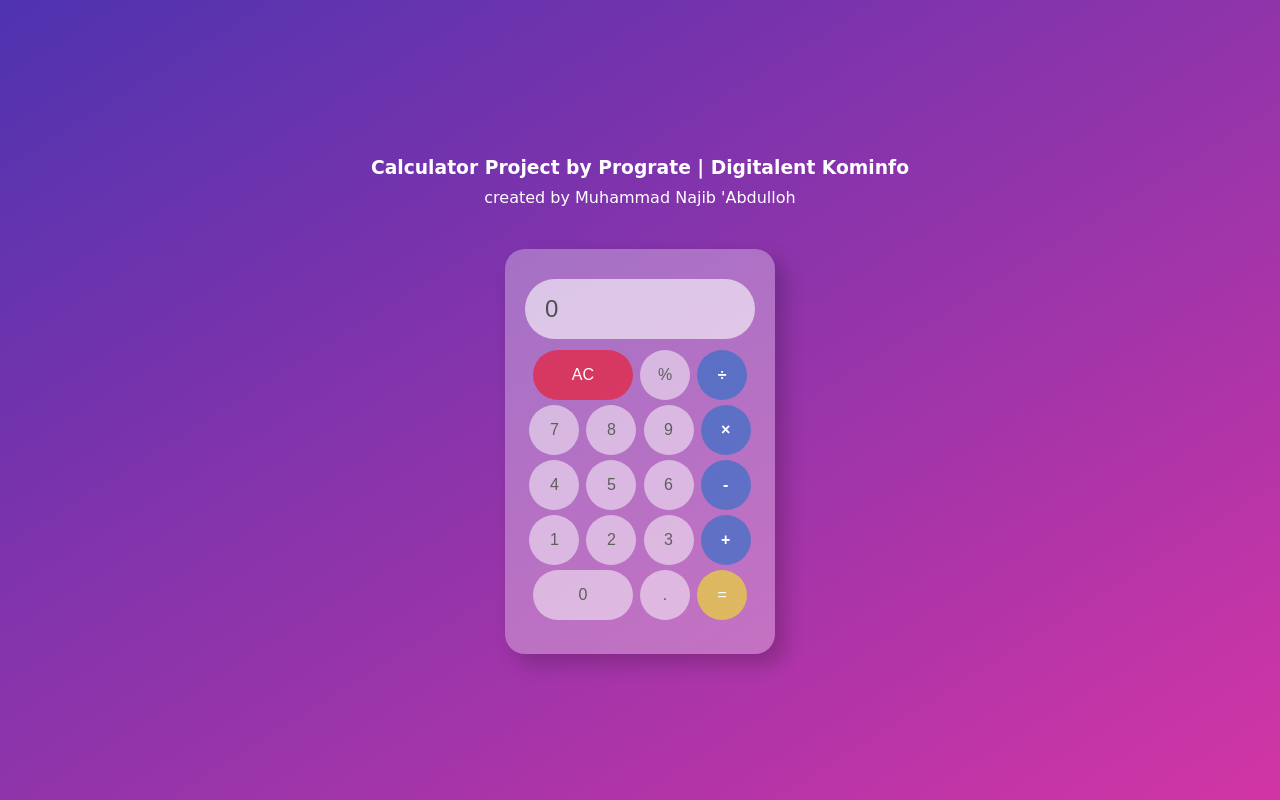
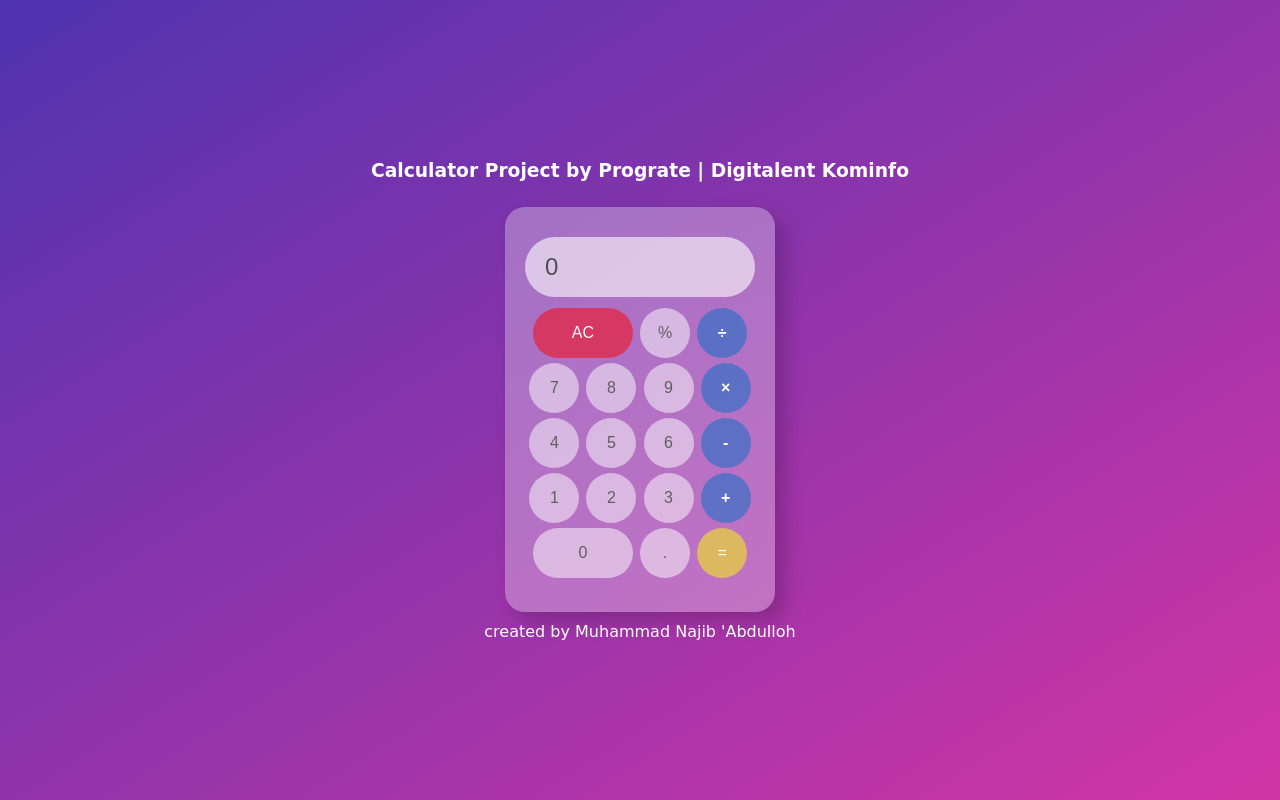
Before and after one commit to nutjeep/calculatorProject, a plain HTML site: page index.html in a window 1280 px wide. Drawn offline with Linux system fonts and the light colour scheme.

Commit message:
new commit

```diff
--- a/index.html
+++ b/index.html
@@ -11,7 +11,6 @@
     <div class="container">
         <div class="title">
             <h3>Calculator Project by Prograte | Digitalent Kominfo</h3>
-            <p>created by Muhammad Najib 'Abdulloh</p>
         </div>
         <div class="calculator">
             <input type="text" class="calculator-screen" value="0" disabled>
@@ -46,6 +45,9 @@
                 </div>
             </div>
         </div>
+        <div class="footer">
+            <p>created by Muhammad Najib 'Abdulloh</p>
+        </div>
     </div>
 
     <script src="index.js"></script>
--- a/stylesheet.scss
+++ b/stylesheet.scss
@@ -31,7 +31,7 @@ body {
             justify-content: center;
             text-align: center;
             flex-direction: column;
-            margin-top: 2rem;
+            margin-top: 1rem;
 
             .calculator-screen {
                 width: 230px;
```
Also changed, not shown: css/stylesheet.css.
